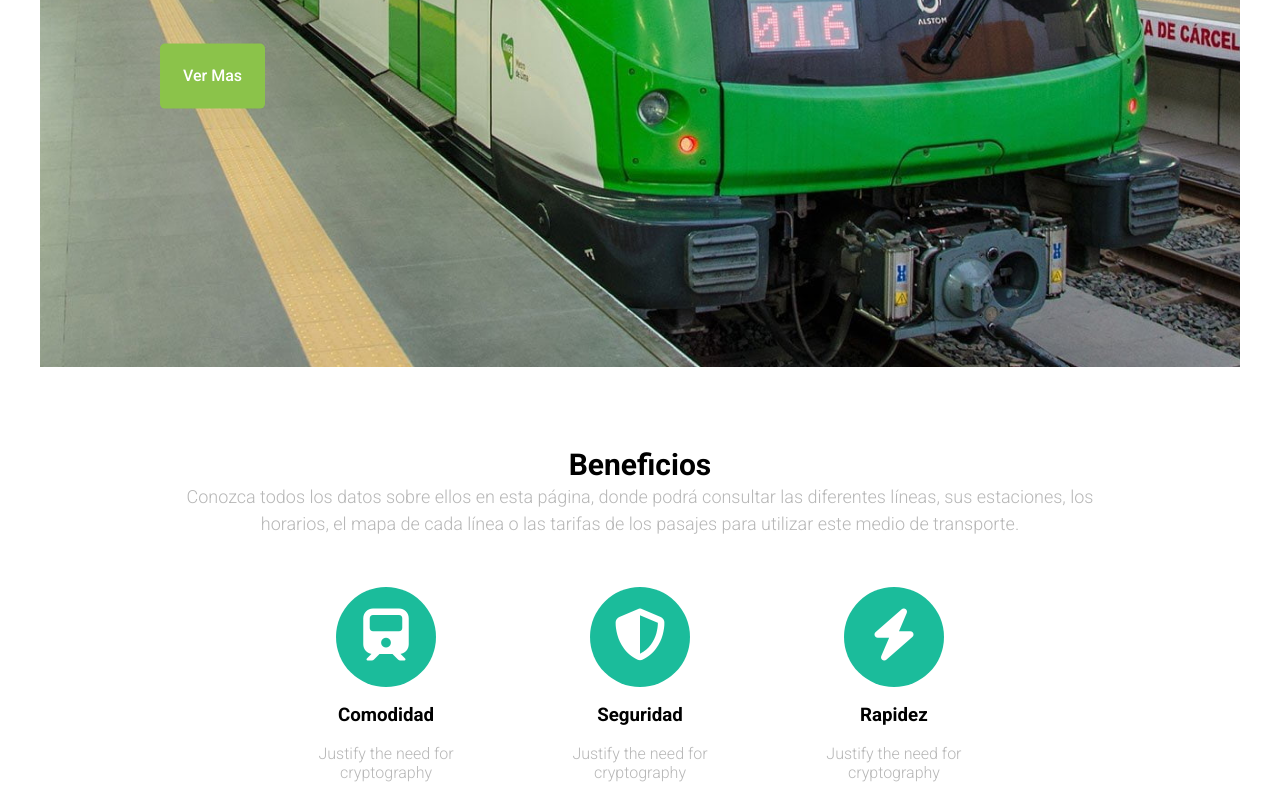
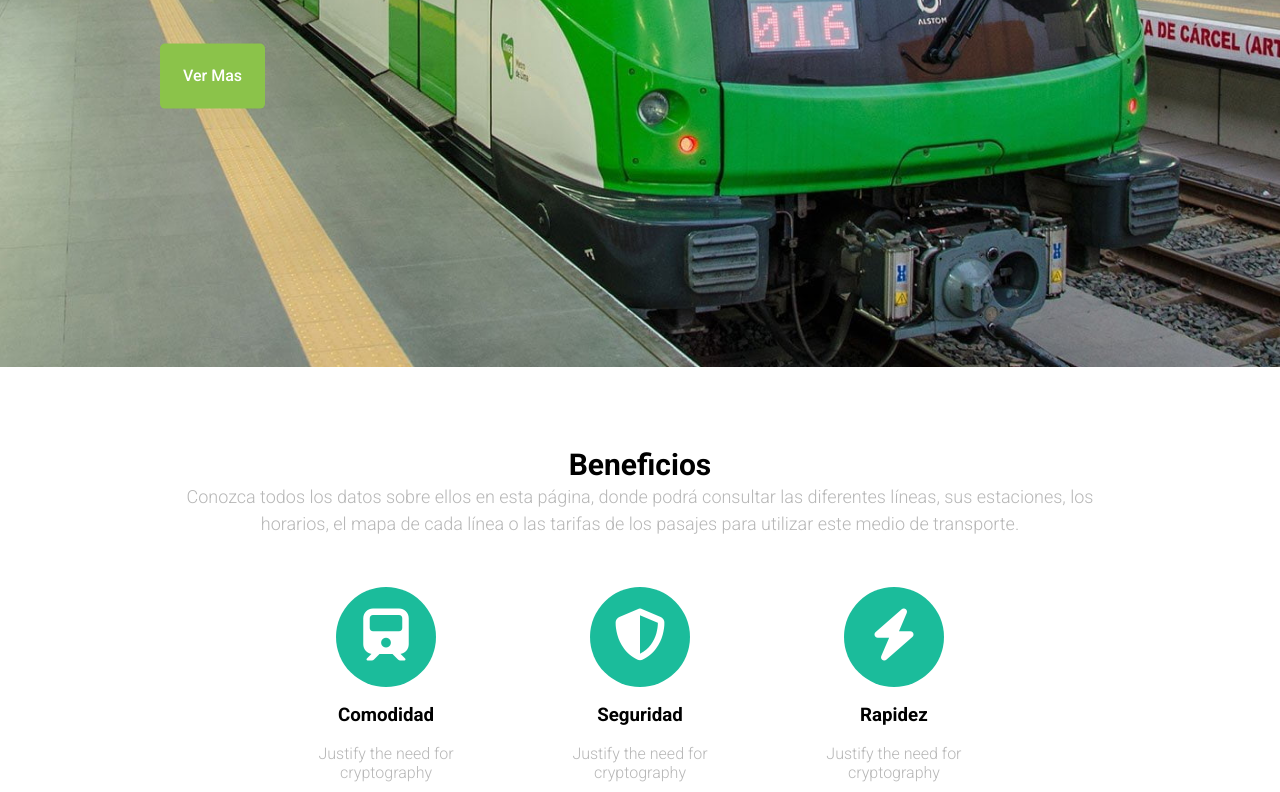
Before and after one commit to rafaelneronn1133/proymetrolimma3, a plain HTML site: page index.html in a window 1280 px wide. Shown: the part 433-1225 px from the top of the page. Drawn offline with Linux system fonts and the light colour scheme.

Commit message:
Update style.css

```diff
--- a/css/style.css
+++ b/css/style.css
@@ -4,7 +4,8 @@ body{
     font-size: 16px;
     color: #b7b7b7;
     font-weight: 300;
-    width: 1200px;
+    min-width: 1200px;
+    max-width: 100%;
     margin: 0 auto;
 }
 
```
